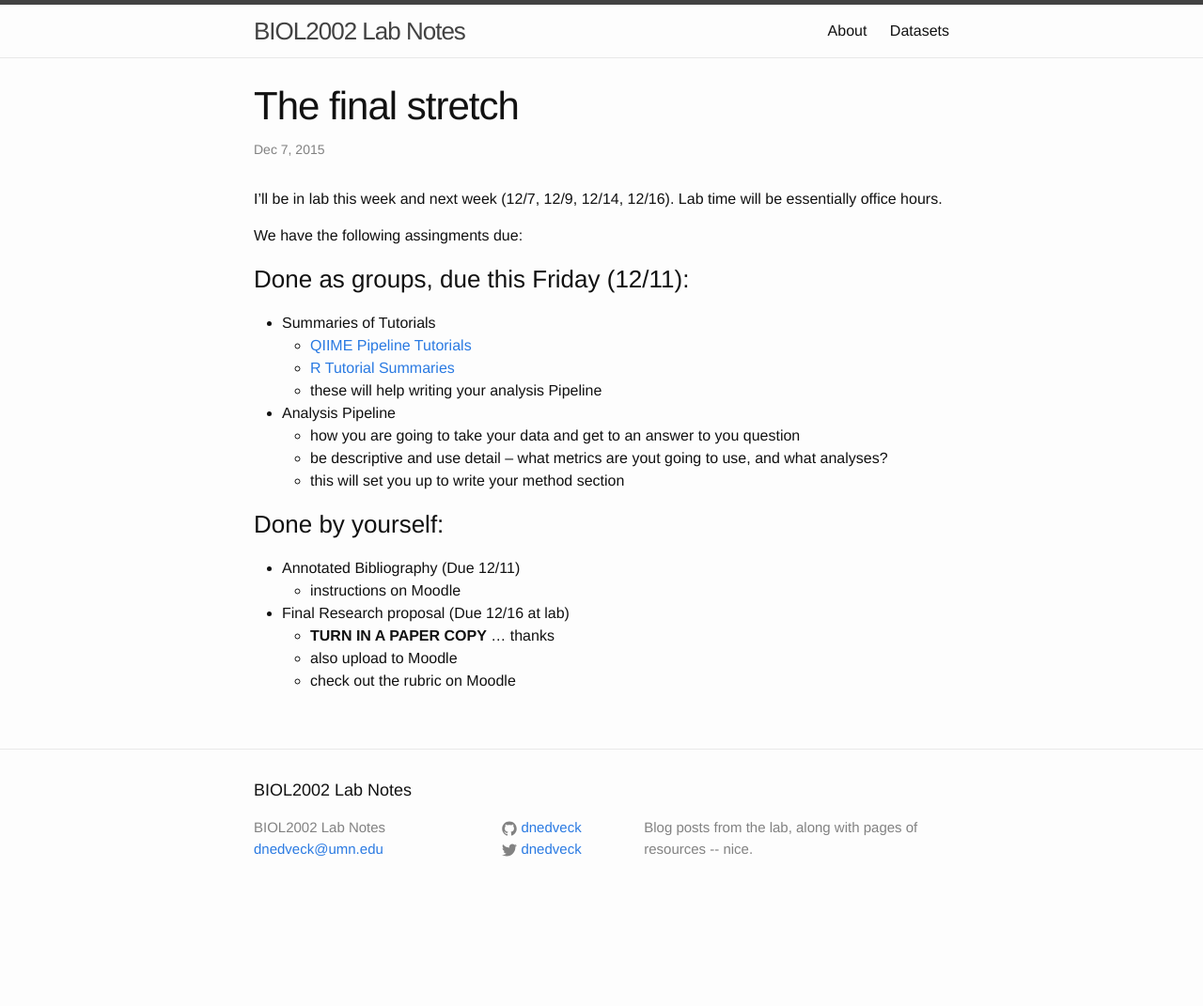
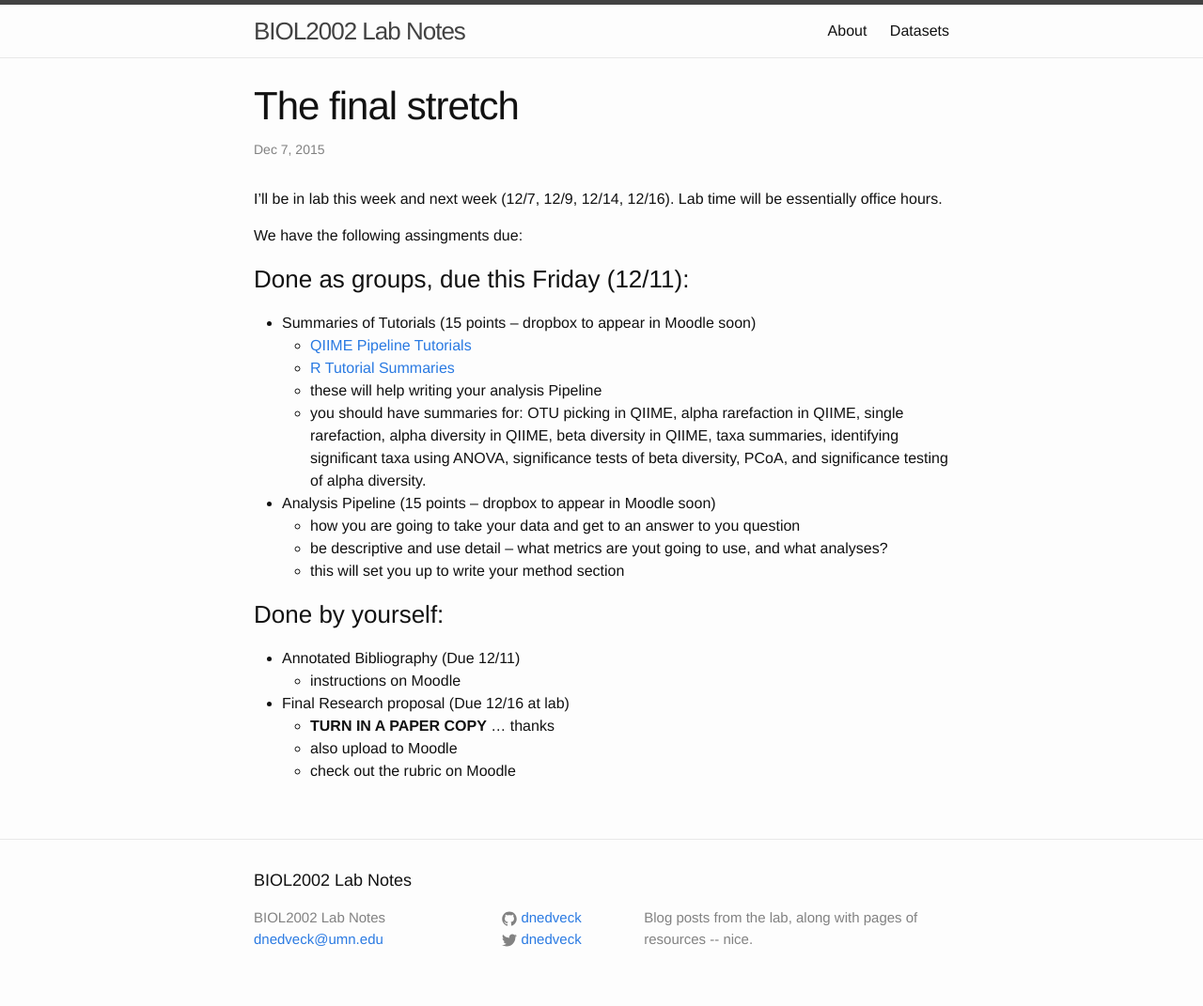
Before and after one commit to dnedveck/biol2002, a Jekyll site: the page built from _posts/2015-12-07-the-final-stretch.md, in a window 1280 px wide. Shown: the whole page at 94% size. Built offline with Jekyll 4.4.1, drawn with Linux system fonts in a browser that asks for light colours; before the commit the page ends 975 px from its top, so only the background shows below that.

Commit message:
Update 2015-12-07-the-final-stretch.md
added content for what the students should have summaries for

```diff
--- a/_posts/2015-12-07-the-final-stretch.md
+++ b/_posts/2015-12-07-the-final-stretch.md
@@ -12,11 +12,12 @@ We have the following assingments due:
 
 ### Done as groups, due this Friday (12/11):
 
-- Summaries of Tutorials
+- Summaries of Tutorials (15 points -- dropbox to appear in Moodle soon)
   - [QIIME Pipeline Tutorials]({{ site.baseurl }}/assets/QIIMEpipeline_16Sanalysis.docx)
   - [R Tutorial Summaries]({{ site.baseurl }}/assets/Tutorial_summaries.docx)
   - these will help writing your analysis Pipeline
-- Analysis Pipeline
+  - you should have summaries for: OTU picking in QIIME, alpha rarefaction in QIIME, single rarefaction, alpha diversity in QIIME, beta diversity in QIIME, taxa summaries, identifying significant taxa using ANOVA, significance tests of beta diversity, PCoA, and significance testing of alpha diversity.
+- Analysis Pipeline (15 points -- dropbox to appear in Moodle soon)
   - how you are going to take your data and get to an answer to you question
   - be descriptive and use detail -- what metrics are yout going to use, and what analyses?
   - this will set you up to write your method section
```
